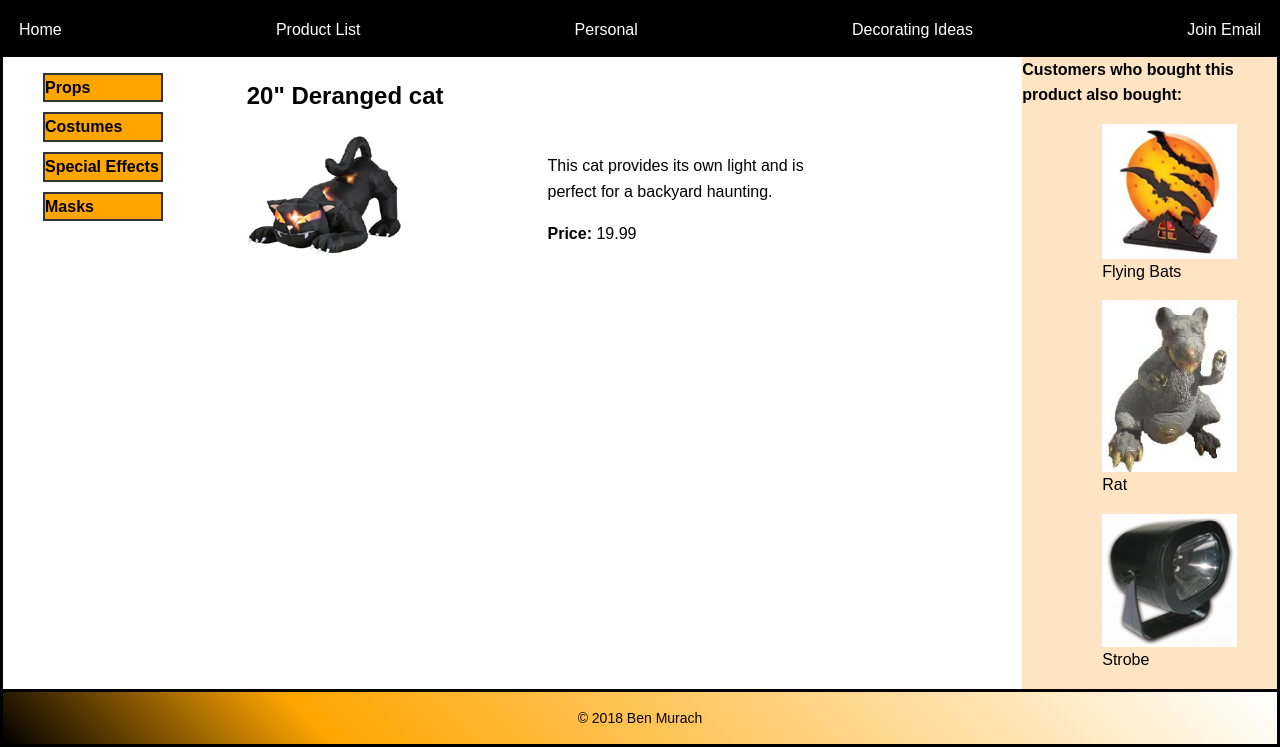
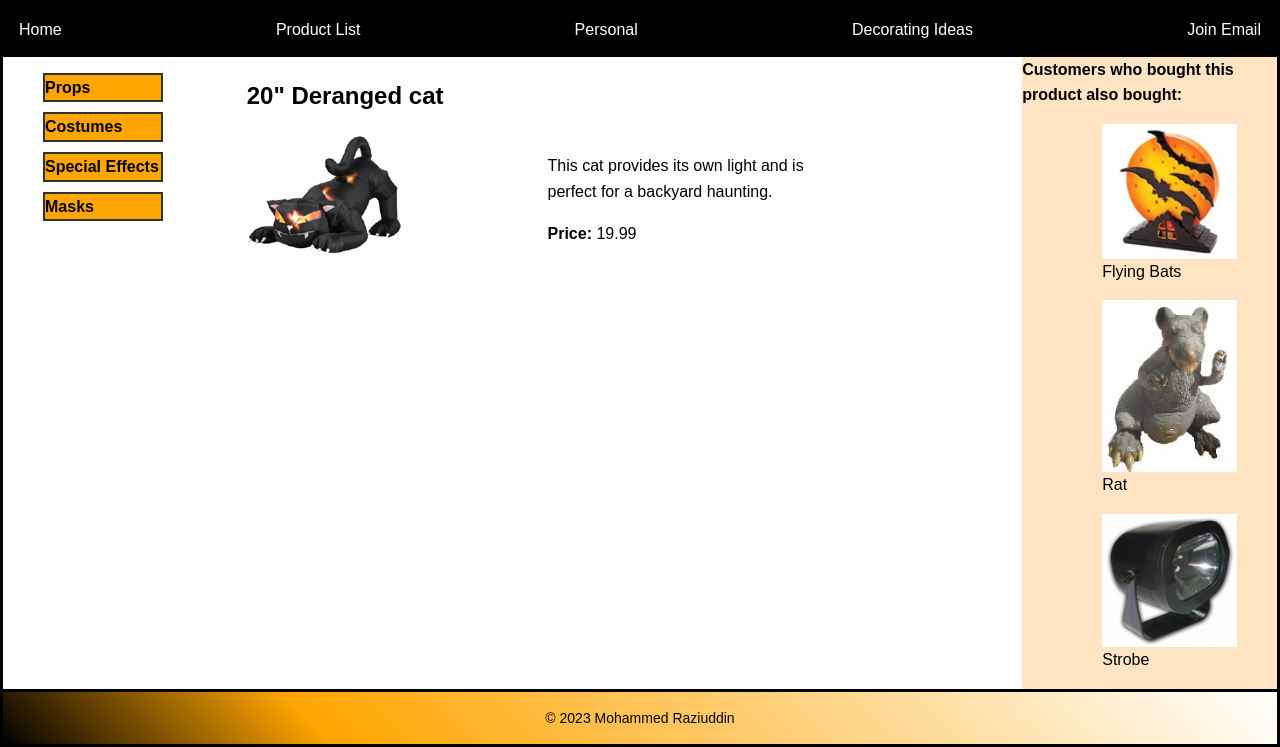
Before and after one commit to mdrazi17/halloween, a plain HTML site: page products/cat.html in a window 1280 px wide. Shown: the part 119-866 px from the top of the page. Drawn offline with Linux system fonts and the light colour scheme.

Commit message:
Update cat.html

```diff
--- a/products/cat.html
+++ b/products/cat.html
@@ -88,7 +88,7 @@
     </div>
 
     <footer>
-        <p>© 2018 Ben Murach</p>
+        <p>© 2023 Mohammed Raziuddin</p>
     </footer>
 </body>
 </html>
```
